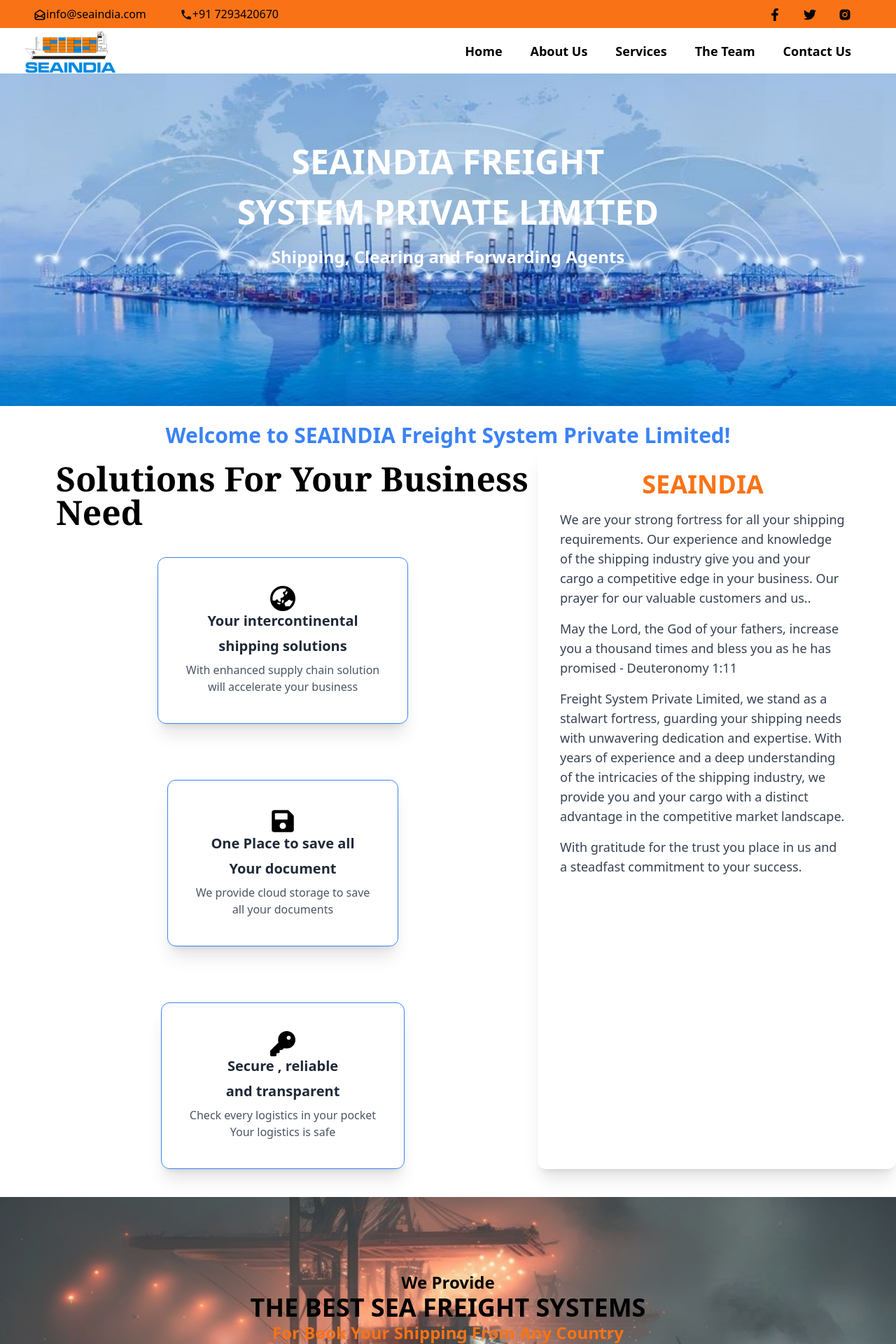
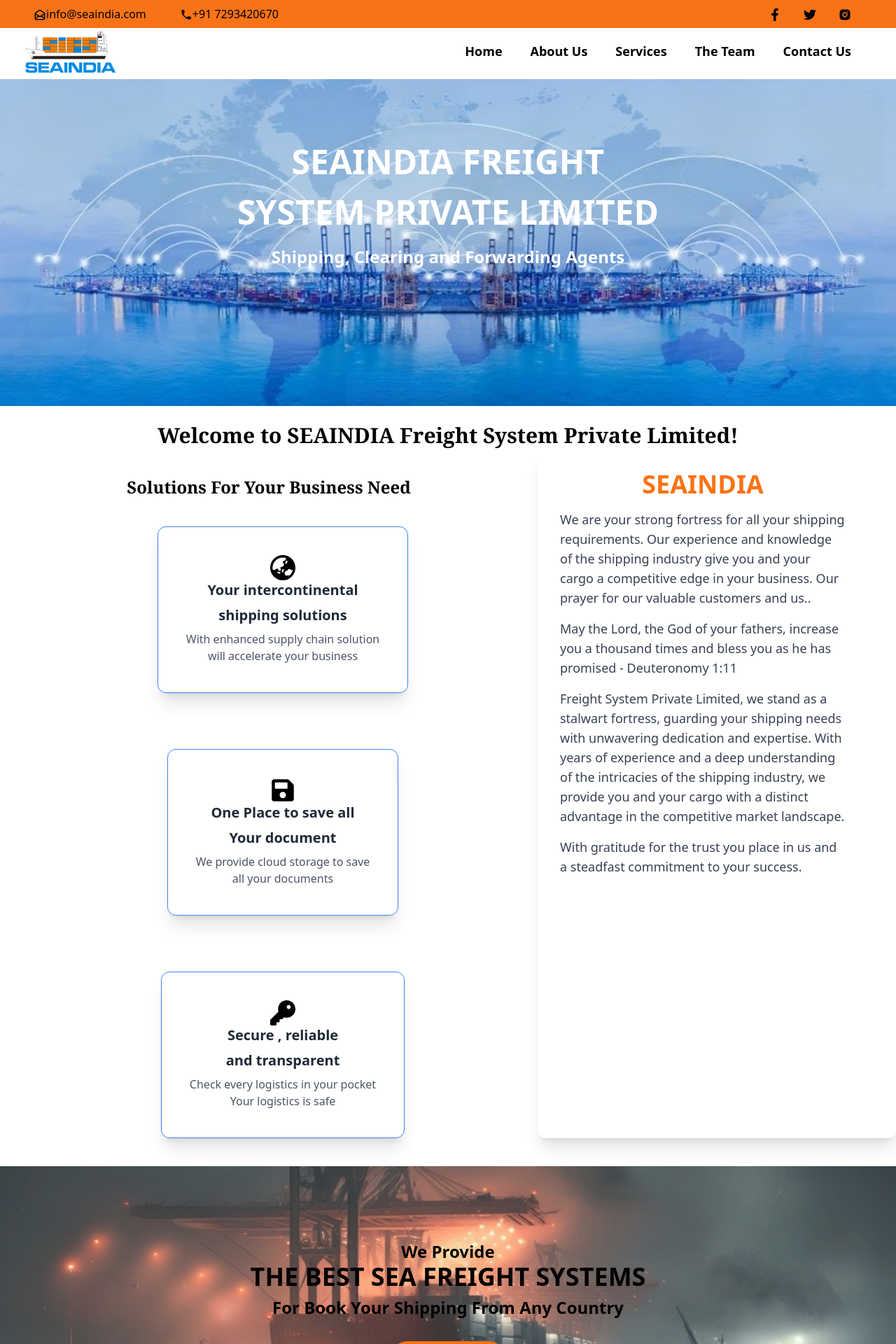
Before and after one commit to yugandhar0609/seaIndia, a React (Vite) app: page / in a window 1280 px wide. Shown: the top 1920 px of the page at 70% size. Built offline with nearby package versions, Linux system fonts and the light colour scheme.

Commit message:
Last changes

```diff
--- a/src/Components/Home.jsx
+++ b/src/Components/Home.jsx
@@ -25,14 +25,14 @@
       </div>
 
       <div>
-        <p className="  mt-5 text-xl md:mt-6 text-center md:text-3xl font-extrabold text-blue-500">
+        <p className="  mt-5 text-xl md:mt-6 text-center md:text-3xl font-extrabold text-black font-serif">
           Welcome to SEAINDIA Freight System Private Limited!
         </p>
       </div>
 
-      <div className="md:flex">
-        <div className="md:mt-5 md:flex-wrap">
-          <div className="flex md:flex-wrap text-lg  ml-10 md:ml-20 md:text-5xl font-bold font-serif">
+      <div className="md:flex ">
+        <div className="md:mt-10 md:flex-wrap ">
+          <div className="flex md:flex-wrap text-lg  justify-center md:text-2xl  font-bold font-serif">
             <p>Solutions For Your Business Need</p>
           </div>
 
@@ -128,12 +128,12 @@
           <p className="text-xl md:text-3xl lg:text-4xl font-bold text-black">
             THE BEST SEA FREIGHT SYSTEMS
           </p>
-          <p className="text-lg md:text-xl lg:text-2xl font-bold text-orange-500">
+          <p className="text-lg md:text-xl lg:text-2xl font-bold text-black mt-2">
             For Book Your Shipping From Any Country
           </p>
 
           <Link to="/contact">
-            <button className="mt-3 bg-orange-500 font-bold text-white text-lg rounded-3xl p-2 md:mt-10 hover:bg-orange-600 hover:border hover:border-white">
+            <button className="mt-3 bg-orange-500 font-bold text-white text-lg rounded-3xl p-2 md:mt-8 hover:bg-orange-600 hover:border hover:border-white">
               Contact With Us
             </button>
           </Link>
--- a/src/Components/Nav.jsx
+++ b/src/Components/Nav.jsx
@@ -18,10 +18,10 @@
   };
   return (
     <>
-      <div className="fixed top-0 left-0 w-full bg-white z-50">
-        <div className="hidden md:flex  bg-orange-500 py-2 gap-2 md:gap-10 ">
-          <div className="flex flex-wrap ml-2">
-            <div className="flex ml-2 mb-2 md:mb-0 md:mx-10 cursor-pointer">
+      <div className=" mb-20 fixed top-0 left-0 w-full bg-white z-50 ">
+        <div className=" hidden md:flex  bg-orange-500 py-2 gap-2 md:gap-10 ">
+          <div className=" flex flex-wrap ml-2 ">
+            <div className="flex ml-2 mb-2 md:mb-0 md:mx-10 cursor-pointer  ">
               <HiOutlineMailOpen className="mt-1 text-lg" />
              <Link to="mailto:info@seaindia.com"> info@seaindia.com</Link>
             </div>
@@ -36,7 +36,7 @@
             <RiInstagramFill />
           </div>
         </div>
-        <div className=" bg-white flex items-center justify-between">
+        <div className="mb-2 bg-white flex items-center justify-between">
           <img
             className=" ml-2 md:ml-9 mb-4 md:mb-0"
             src={img}
--- a/src/Components/Services.jsx
+++ b/src/Components/Services.jsx
@@ -14,7 +14,7 @@
       <div className=" absolute overlay-p">
         <p>
           <span className="text-orange-500 animation- ">Our</span>{" "}
-          <span className="text-black  ">Services</span>
+          <span className="text-white  ">Services</span>
         </p>
       </div>
 
@@ -229,7 +229,7 @@
         <img src={img2} alt="" />
       </div>
 
-      <section className="bg-gray-400">
+      <section className="bg-gray-50">
         <div className=" mx-auto max-w-screen-xl px-4 py-12 sm:px-6 lg:px-8 py-5">
           <h2 className="text-center text-4xl font-bold tracking-tight text-gray-900 sm:text-5xl">
             Read trusted reviews from our customers
--- a/src/Components/contact.jsx
+++ b/src/Components/contact.jsx
@@ -122,10 +122,10 @@
                       Linghi Chetty street, Chennai 600 001, TN IN{" "}
                     </p>
                   </Link>{" "}
-                  <Link to="tel:914425217261">Tel : +91 44 2521 7261</Link>
+                  <Link to="tel:914425217261">Tel : +91 44 2521 7261</Link><br />
                   <Link to="mailto:info@seaindia.com">
                     {" "}
-                    mail : info@seaindia.co.in
+                    Mail : info@seaindia.co.in
                   </Link>
                 </div>
               </div>
@@ -142,7 +142,7 @@
                       Secton No. 11, CBD Belapur, NAVI MUMBAI - 400614.{" "}
                     </p>
                   </Link>{" "}
-                  <Link to="tel:9102227572192">Tel : +91 022 27572192</Link>
+                  <Link to="tel:9102227572192">Tel : +91 022 27572192</Link><br />
                   <Link to="mailto:mumbai@seaindia.co.in">
                     {" "}
                     Mail : mumbai@seaindia.co.in
@@ -158,7 +158,7 @@
                   <Link to="https://maps.app.goo.gl/DUayDbVxZwSPvNL66">
                     <p>4/48, New Salt Colony, Tuticorin - 628 003 </p>
                   </Link>
-                  <Link to="tel:91 4612376840">Tel : +91 461 237 6840</Link>
+                  <Link to="tel:91 4612376840">Tel : +91 461 237 6840</Link><br />
                   <Link to="mailto:tuticorin@seaindia.co.in">
                     {" "}
                     Mail : tuticorin@seaindia.co.in
```
